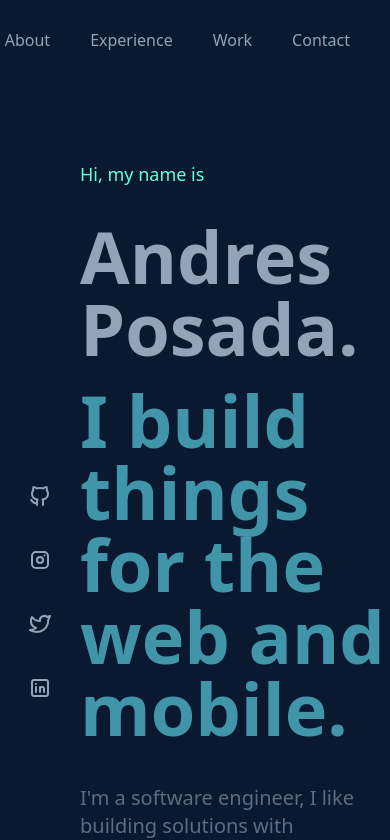
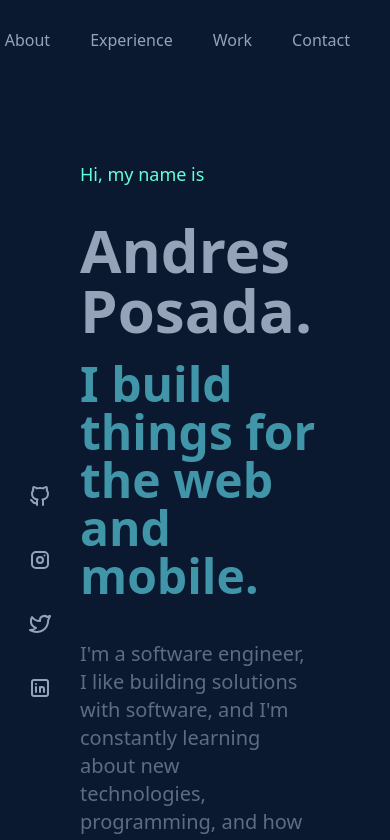
Before and after one commit to aposadadev/aposadadev, a Nuxt app: page / in a window 390 px wide. Shown: the top 840 px of the page. Built offline with nearby package versions, Linux system fonts and the light colour scheme.

Commit message:
fix responsive design

```diff
--- a/app.vue
+++ b/app.vue
@@ -101,14 +101,20 @@
           </li>
         </ul>
       </aside>
-      <div class="pl-20">
-        <section class="h-screen pt-20">
+      <div class="pl-20 pr-10">
+        <section class="h-screen pt-20 lg:mx-auto lg:w-10/12">
           <p class="text-lg text-primary">Hi, my name is</p>
-          <p class="mt-8 font-bold text-slate-400 text-7xl">Andres Posada.</p>
-          <p class="mt-5 mb-10 font-bold opacity-60 text-7xl text-cyan-300">
+          <p class="mt-8 text-6xl font-bold md:text-7xl text-slate-400">
+            Andres Posada.
+          </p>
+          <p
+            class="mt-5 mb-10 text-5xl font-bold opacity-60 md:text-7xl text-cyan-300"
+          >
             I build things for the web and mobile.
           </p>
-          <p class="w-11/12 text-xl opacity-60 text-slate-400">
+          <p
+            class="w-10/12 text-xl md:w-8/12 xl:w-6/12 opacity-60 text-slate-400"
+          >
             I'm a software engineer, I like building solutions with software,
             and I'm constantly learning about new technologies, programming, and
             how I can improve my skills.
```
